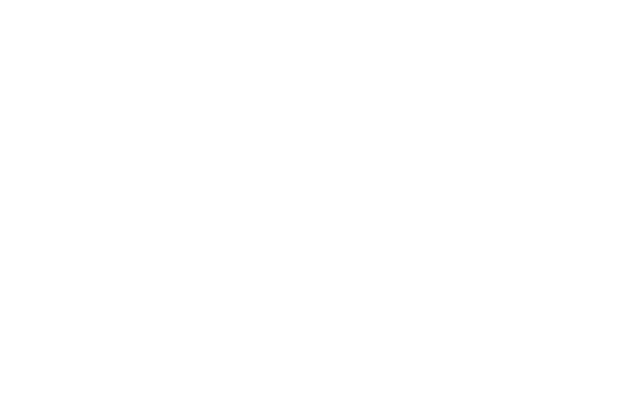
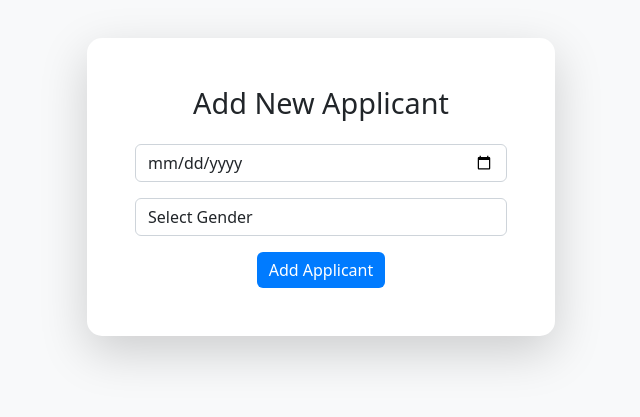
Before and after one commit to muhammad-anas17/Final_Year_Project, a React (Create React App) app in the folder frontend/: page /uquestion/1 in a window 1280 px wide. Before the commit this address had no page. Shown: the part 213-630 px from the top of the page, without its empty margins (319-959 px from the left). Built offline with nearby package versions, Linux system fonts and the light colour scheme.

Commit message:
User further questions

```diff
--- a/frontend/src/App.js
+++ b/frontend/src/App.js
@@ -14,6 +14,7 @@
 } from "react-router-dom";
 import 'bootstrap/dist/css/bootstrap.min.css';
 import Login from './Pages/Login';
+import Uquestion from './Pages/Uquestion';
 
 
 function App() {
@@ -26,6 +27,7 @@
         <Route path="/update/:id" element={<Update/>}/>
         <Route path="/login" element={<Login/>}/>
         <Route path="/dashboard/:userId" element={<Dashboard/>}/>
+        <Route path="/uquestion/:userId" element={<Uquestion/>}/>
       </Routes>
 
       </BrowserRouter>
--- a/frontend/src/Pages/Add.jsx
+++ b/frontend/src/Pages/Add.jsx
@@ -17,6 +17,7 @@
     type:"",
   });
 
+
   const navigate= useNavigate();
   const handleChange= (e) =>{
     console.log("Target name:", e.target.name);
@@ -29,7 +30,10 @@
       console.log(book);
       await axios.post("http://localhost:8800/user",book);
 
-      navigate("/login");
+      const res = await axios.post('http://localhost:8800/api/getid', book);
+      console.log(res.data.id);
+      navigate(`/uquestion/${res.data.id}`);
+
 
     }catch(err){
       console.log(err);
--- /dev/null
+++ b/frontend/src/Pages/Uquestion.jsx
@@ -0,0 +1,93 @@
+import React, { useEffect, useState } from 'react';
+import axios from 'axios';
+import { useParams } from 'react-router-dom';
+import { useNavigate } from 'react-router-dom'
+import 'bootstrap/dist/css/bootstrap.min.css';
+
+const Uquestion = () => {
+  const { userId } = useParams();
+  console.log("Id is:", { userId });
+
+  const [book, setBooks]= useState({
+    userid: userId,
+    DateOfBirth:"",
+    Gender:"",
+  });
+
+
+  const navigate= useNavigate();
+  const handleChange= (e) =>{
+    console.log("Target name:", e.target.name);
+    console.log("Target value:", e.target.value);
+    setBooks((prev)=>({...prev, [e.target.name]: e.target.value}))
+  };
+  const handleClick= async (e) =>{
+    e.preventDefault();
+    try{
+      console.log(book);
+      await axios.post("http://localhost:8800/student",book);
+    }catch(err){
+      console.log(err);
+    }
+  }
+
+
+
+
+
+  return (
+    <div className="container-fluid bg-light p-5">
+    <div className="container">
+      <div className="row justify-content-center">
+        <div className="col-md-6">
+          <div className="card border-0 shadow-lg">
+            <div className="card-body p-5">
+              <h1 className="mb-4 text-center">Add New Applicant</h1>
+              <form>
+              <div className="mb-3">
+                    <input
+                      type="date"
+                      className="form-control"
+                      placeholder="Date Of Birth"
+                      name="DateOfBirth"
+                      onChange={handleChange}
+                    />
+                  </div>
+                  <div className="mb-3">
+                    <label htmlFor="gender"></label>
+                    <select
+                      id="gender"
+                      className="form-control"
+                      name="Gender"
+                      onChange={handleChange}
+                      value={book.Gender}
+                    >
+                      <option value="">Select Gender</option>
+                      <option value="male">Male</option>
+                      <option value="female">Female</option>
+                      <option value="other">Other</option>
+                    </select>
+                  </div>
+                  <button
+                    type="submit"
+                    className="btn btn-primary btn-block"
+                    onClick={handleClick}
+                  >
+                    Add Applicant
+                  </button>
+
+
+
+
+
+              </form>
+              </div>
+            </div>
+          </div>
+        </div>
+      </div>
+    </div>
+  )
+}
+
+export default Uquestion
```
Also changed, not shown: 1 other file (tests, documents, lock files or other folders).
